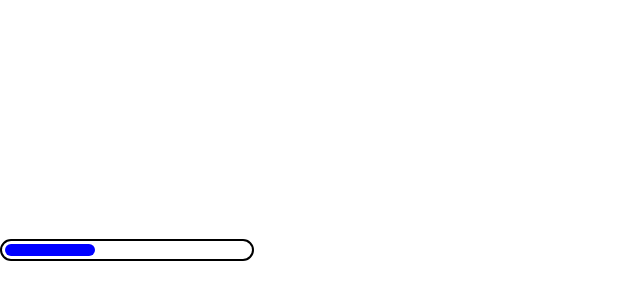
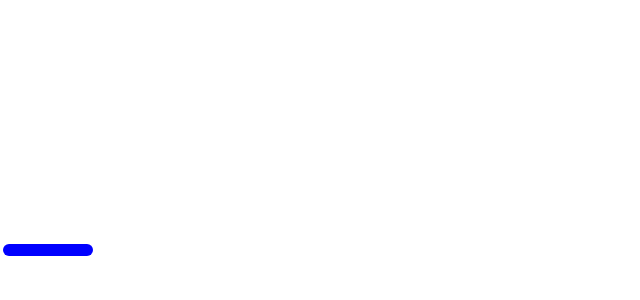
Before and after one commit to FefAzvdo/componentes-usando-typescript, a React (Vite) app: page / in a window 1280 px wide. Shown: the part 150-450 px from the top of the page, without its empty margins (0-640 px from the left). Built offline with nearby package versions, Linux system fonts and the light colour scheme.

Commit message:
adicionada prop estilização e transição progressbar

```diff
--- a/src/components/ProgressBar/styles.ts
+++ b/src/components/ProgressBar/styles.ts
@@ -3,6 +3,7 @@ import styled from "styled-components";
 type ProgressBarWrapperInnerDivProps = {
   sizeOfTheProgressBarWrapper?: number;
   heightOfProgressBarWrapper?: number;
+  colorOfWraperBorder?: string;
 };
 
 export const ProgressBarWrapper = styled.div<ProgressBarWrapperInnerDivProps>`
@@ -14,7 +15,7 @@ export const ProgressBarWrapper = styled.div<ProgressBarWrapperInnerDivProps>`
   display: flex;
   justify-content: start;
   align-items: center;
-  border: 2px solid black;
+  border: 2px solid ${(props) => `${props.colorOfWraperBorder}`};
 `;
 
 type ProgressBarInnerDivProps = {
@@ -31,5 +32,5 @@ export const ProgressBarInnerDiv = styled.div<ProgressBarInnerDivProps>`
   color: ${(props) => `${props.colorOfProgressBar}`};
   margin-left: 3px;
   margin-right: 3px;
-  transition: all 0.5s;
+  transition: all 0.5s; // Fluidez na transição de tudo
 `;
```
